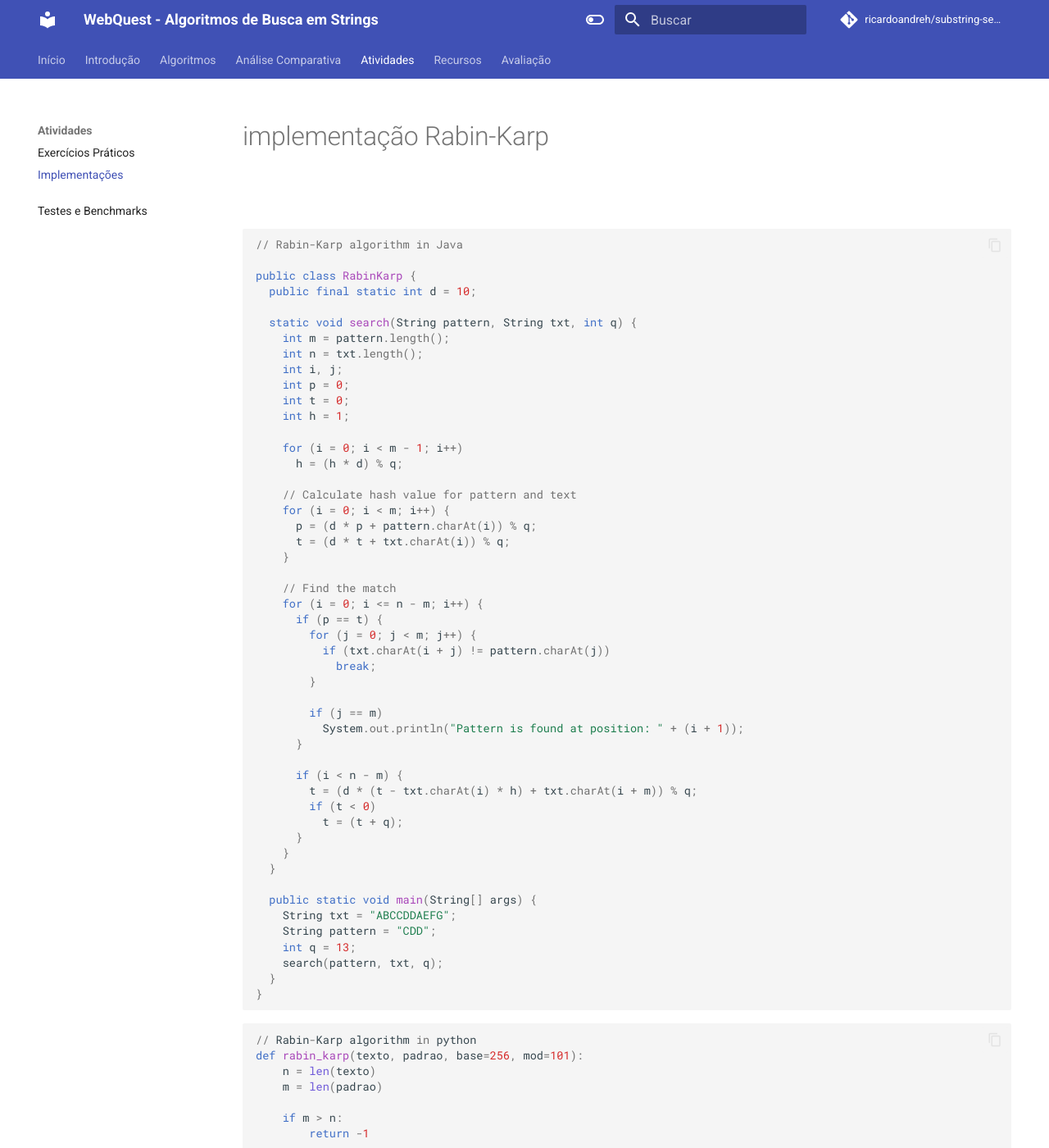
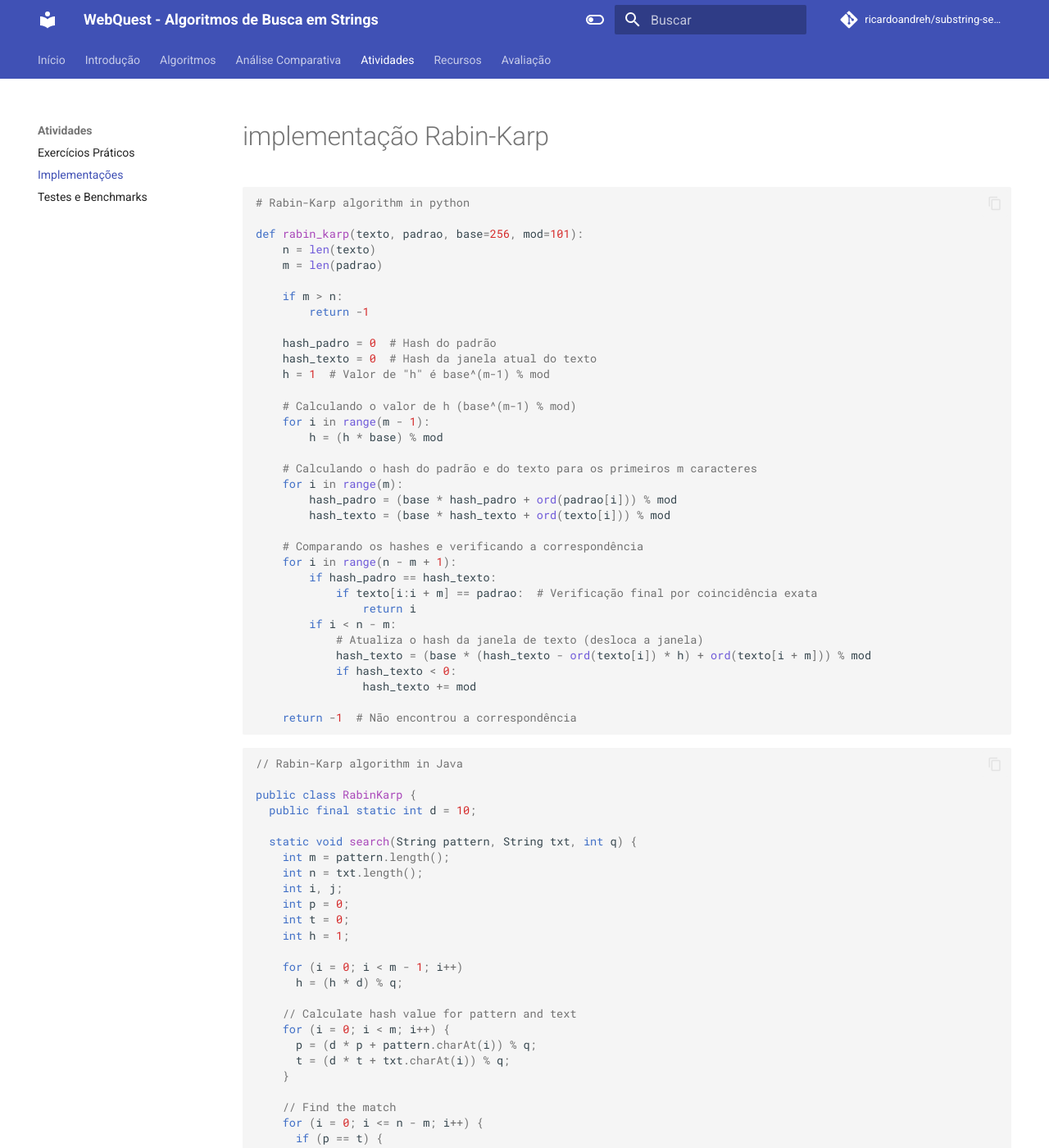
Before and after one commit to ricardoandreh/substring-search, an MkDocs documentation site: the page built from docs/atividades/implementacoes.md, in a window 1280 px wide and 1400 px high. Shown: the whole window at 82% size. Built offline with MkDocs 1.6.1 and Material for MkDocs 9.7.7, drawn with Linux system fonts in a browser that asks for light colours; comment, search, counter and statistics services are not loaded; some of the changed text lies outside the part shown.

Commit message:
style: :construction: new  code organization in implemetacoes.md and update rabin-karp.md

````diff
--- a/docs/algoritmos/rabin-karp.md
+++ b/docs/algoritmos/rabin-karp.md
@@ -1,8 +1,20 @@
 # Algoritmo de Busca de Rabin-Karp
 
-## Introdução
+## Definição
 
 O **Algoritmo de Rabin-Karp** é uma técnica eficiente para encontrar substrings dentro de uma string. Ele utiliza hashing para comparar rapidamente os hashes das subsequências do texto com o hash do padrão, em vez de comparar cada caractere individualmente.
+
+## Contexto histórico
+
+O Rabin-Karp foi desenvolvido por Michael O. Rabin e Richard M. Karp em 1987, onde foram uns dos pioneiros a usar a técnica de hashing para buscar padrões, o qual permitiu a busca de multiplos padrões.
+
+## Base teórica
+
+Primeiro definimos uma função de dispersão, algoritmo que transforma os dados de entrada em um índice. Depois, é calculado o valor de hash do padrão que desejamos encontrar. Após determinar o hash que queremos encontrar, iniciamos a busca dentro do texto, dentro de uma substring, um pequeno pedaço do texto por vez. Se os valores do hash substring correspoderem, uma nova comparação é feita para verificar a correspondência, pois substrings diferentes podem gerar o mesmo valor de hash, onde chamamos de colisão. Para ganhos utilizamos a técnica de rolling hash para haja um ganho de eficiência no algoritmo.
+
+## Rolling hash
+
+O **Rolling hash** rata-se de uma técnica que permite calcular o hash de todas as substrings de tamanho fixo de forma eficiente. Invés de calcularmos o valor do hash novamente,o **Rolling hash** atualiza o valor da hash da substring anterior, subtraindo o valor do primeiro caracter e somando o valor do primeiro caracter, acessando o novo valor de uma nova substring. No contexto **Rabin-Karp**, significa remover o caracter mais à esquerda e adicionar o valor do caracter que entra na nova substring.
 
 ## Funcionamento
 
@@ -10,10 +22,19 @@ O **Algoritmo de Rabin-Karp** é uma técnica eficiente para encontrar substring
 2. **Comparação de Hashes**: Os hashes são comparados. Se houver uma correspondência, o algoritmo faz uma comparação detalhada dos caracteres para garantir que houve uma verdadeira correspondência.
 3. **Deslocamento**: O hash da subsequência do texto é atualizado a cada movimento de janela, de forma a não precisar recalcular o hash para todos os caracteres da nova janela.
 
+## Implementação
+
+1. **Pré-processamento:** Calcula o valor do hash do padrão e inicializa o valor hash para as substrings do texto
+2. **Busca:** Desliza a janela sobre o texto, atualiza o hash da substring atual e compara com o hash do padrão.
+
 ## Vantagens
 
 - **Eficiência**: Na média, o algoritmo tem complexidade **O(n + m)**, onde `n` é o tamanho do texto e `m` é o tamanho do padrão.
 - **Detecção rápida de possíveis correspondências**: Se houver poucas colisões de hashes, o algoritmo é muito rápido.
+
+## Desvantagens
+
+Embora ele traga ganhos de eficiência, ela pode variar dependendo da função hash que irá utilzar, oqual sua complexidade de **O(n + m)** passa a ser **O(n * m)** resultando em uma perda de eficiência e performance.
 
 ## Código em Python
 
@@ -22,7 +43,7 @@ def rabin_karp(texto, padrao, base=256, mod=101):
     n = len(texto)
     m = len(padrao)
 
-    if m > n:
+    if m > n: # Verifica se o padrão é mair que o texto
         return -1
 
     hash_padro = 0  # Hash do padrão
@@ -50,3 +71,39 @@ def rabin_karp(texto, padrao, base=256, mod=101):
                 hash_texto += mod
 
     return -1  # Não encontrou a correspondência
+```
+
+## Exemplo
+
+**Parametros a serem utilizados:**
+- **texto** = "abracadabra"
+- **padrão** = "cad"
+- **base** = 256 **(padrão ASCII)**
+- **mod** = 101 **(número primo pequeno para controle de colisão)**
+
+```python
+def rabin_karp(texto, padrao, base=256, mod=101):
+    n = len(texto) # Tamanho do texto = 11
+    m = len(padrao) # Tamanho do padrão = 3
+```
+
+**Verificação de tamanho**
+
+Verifica se o tamanho do padrão é maior que o texto. Caso seja, irá retornar **1**.
+
+```python
+if m > n:
+    return -1
+```
+
+**
+```python
+```
+```python
+```
+```python
+```
+```python
+```
+```python
+```
--- a/docs/atividades/implementacoes.md
+++ b/docs/atividades/implementacoes.md
@@ -1,6 +1,43 @@
 # implementação Rabin-Karp
 
-##
+```python
+# Rabin-Karp algorithm in python
+
+def rabin_karp(texto, padrao, base=256, mod=101):
+    n = len(texto)
+    m = len(padrao)
+
+    if m > n:
+        return -1
+
+    hash_padro = 0  # Hash do padrão
+    hash_texto = 0  # Hash da janela atual do texto
+    h = 1  # Valor de "h" é base^(m-1) % mod
+
+    # Calculando o valor de h (base^(m-1) % mod)
+    for i in range(m - 1):
+        h = (h * base) % mod
+
+    # Calculando o hash do padrão e do texto para os primeiros m caracteres
+    for i in range(m):
+        hash_padro = (base * hash_padro + ord(padrao[i])) % mod
+        hash_texto = (base * hash_texto + ord(texto[i])) % mod
+
+    # Comparando os hashes e verificando a correspondência
+    for i in range(n - m + 1):
+        if hash_padro == hash_texto:
+            if texto[i:i + m] == padrao:  # Verificação final por coincidência exata
+                return i
+        if i < n - m:
+            # Atualiza o hash da janela de texto (desloca a janela)
+            hash_texto = (base * (hash_texto - ord(texto[i]) * h) + ord(texto[i + m])) % mod
+            if hash_texto < 0:
+                hash_texto += mod
+
+    return -1  # Não encontrou a correspondência
+
+```
+
 ```java
 // Rabin-Karp algorithm in Java
 
@@ -53,40 +90,3 @@ public class RabinKarp {
 }
 
 ```
-
-```python
-// Rabin-Karp algorithm in python
-def rabin_karp(texto, padrao, base=256, mod=101):
-    n = len(texto)
-    m = len(padrao)
-
-    if m > n:
-        return -1
-
-    hash_padro = 0  # Hash do padrão
-    hash_texto = 0  # Hash da janela atual do texto
-    h = 1  # Valor de "h" é base^(m-1) % mod
-
-    # Calculando o valor de h (base^(m-1) % mod)
-    for i in range(m - 1):
-        h = (h * base) % mod
-
-    # Calculando o hash do padrão e do texto para os primeiros m caracteres
-    for i in range(m):
-        hash_padro = (base * hash_padro + ord(padrao[i])) % mod
-        hash_texto = (base * hash_texto + ord(texto[i])) % mod
-
-    # Comparando os hashes e verificando a correspondência
-    for i in range(n - m + 1):
-        if hash_padro == hash_texto:
-            if texto[i:i + m] == padrao:  # Verificação final por coincidência exata
-                return i
-        if i < n - m:
-            # Atualiza o hash da janela de texto (desloca a janela)
-            hash_texto = (base * (hash_texto - ord(texto[i]) * h) + ord(texto[i + m])) % mod
-            if hash_texto < 0:
-                hash_texto += mod
-
-    return -1  # Não encontrou a correspondência
-
-```
````
